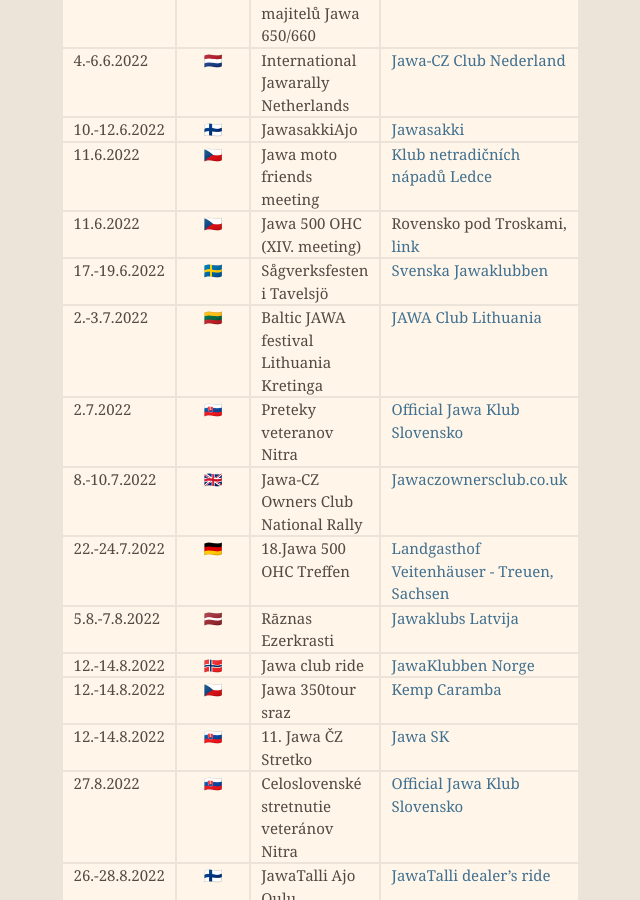
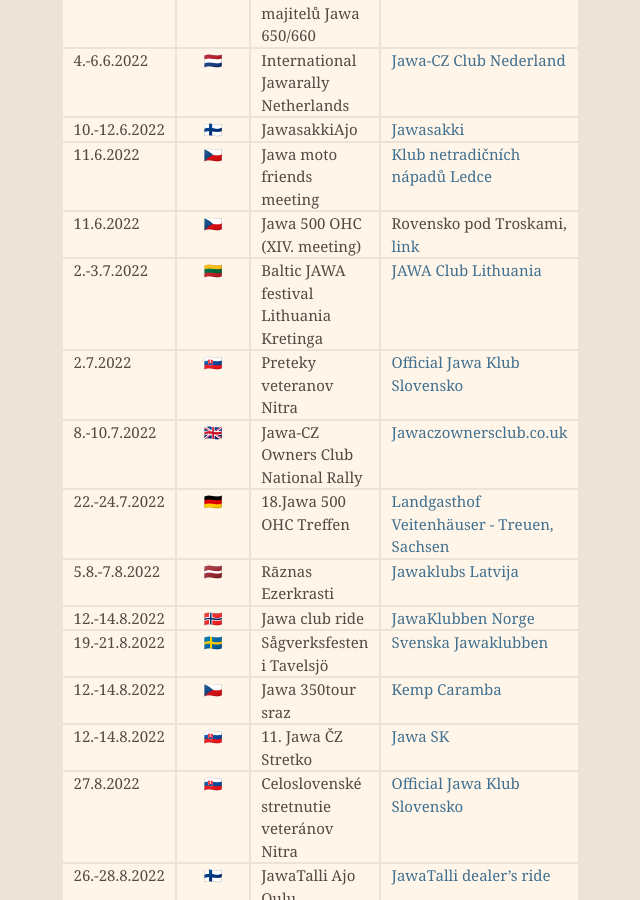
Before and after one commit to microkost/jawamotorcycles.cz, a Jekyll site: the page built from docs/index.md, in a window 1280 px wide and 900 px high, scrolled down 743 px. Shown: the whole window, without its empty margins (324-964 px from the left). Built offline with Jekyll 4.4.1, drawn with Linux system fonts in a browser that asks for light colours; our own code applies the rules of GitHub Pages for plain Markdown files.

Commit message:
Jawa Sweden Club ride update

```diff
--- a/docs/index.md
+++ b/docs/index.md
@@ -16,13 +16,13 @@
 | 10.-12.6.2022 | 🇫🇮 | JawasakkiAjo | [Jawasakki](https://jawasakki.fi/index.php/Fi/) |
 | 11.6.2022 | 🇨🇿 | Jawa moto friends meeting | [Klub netradičních nápadů Ledce](https://www.facebook.com/events/s/sraz-pratel-znacky-jawa/3235069746738107/) |
 | 11.6.2022 | 🇨🇿 | Jawa 500 OHC (XIV. meeting) | Rovensko pod Troskami, [link](https://www.facebook.com/events/698394628176504/) |
-| 17.-19.6.2022| 🇸🇪 | Sågverksfesten i Tavelsjö | [Svenska Jawaklubben](https://jawaklubben.se/) |
 | 2.-3.7.2022 | 🇱🇹 | Baltic JAWA festival Lithuania Kretinga | [JAWA Club Lithuania](https://www.facebook.com/JAWA-Club-Lithuania-JAWA-Fan%C5%B3-Klubas-Lietuva-304724539946979) |
 | 2.7.2022 | 🇸🇰 | Preteky veteranov Nitra | [Official Jawa Klub Slovensko](https://www.facebook.com/Official-Jawa-Klub-Slovensko-1371735932895009/) |
 | 8.-10.7.2022 | 🇬🇧 | Jawa-CZ Owners Club National Rally | [Jawaczownersclub.co.uk](http://www.jawaczownersclub.co.uk/events.htm) |
 | 22.-24.7.2022 | 🇩🇪 | 18.Jawa 500 OHC Treffen | [Landgasthof Veitenhäuser - Treuen, Sachsen](https://jawafreunde.de/index.php/termine/event/43-18-jawa-500-ohc-treffen.html) |
 | 5.8.-7.8.2022 | 🇱🇻 | Rāznas Ezerkrasti | [Jawaklubs Latvija](http://www.jawaklubs.lv/kluba-jaunumi.php) |
 | 12.-14.8.2022 | 🇳🇴 | Jawa club ride  | [JawaKlubben Norge](http://jawaklubben.no/) |
+| 19.-21.8.2022| 🇸🇪 | Sågverksfesten i Tavelsjö | [Svenska Jawaklubben](https://jawaklubben.se/) |
 | 12.-14.8.2022 | 🇨🇿 | Jawa 350tour sraz | [Kemp Caramba](https://fb.me/e/2hlz0aZp5) |
 | 12.-14.8.2022 | 🇸🇰 | 11. Jawa ČZ Stretko | [Jawa SK](https://www.facebook.com/events/456883366107646) |
 | 27.8.2022 | 🇸🇰 | Celoslovenské stretnutie veteránov Nitra | [Official Jawa Klub Slovensko](https://www.facebook.com/Official-Jawa-Klub-Slovensko-1371735932895009/) |
```
